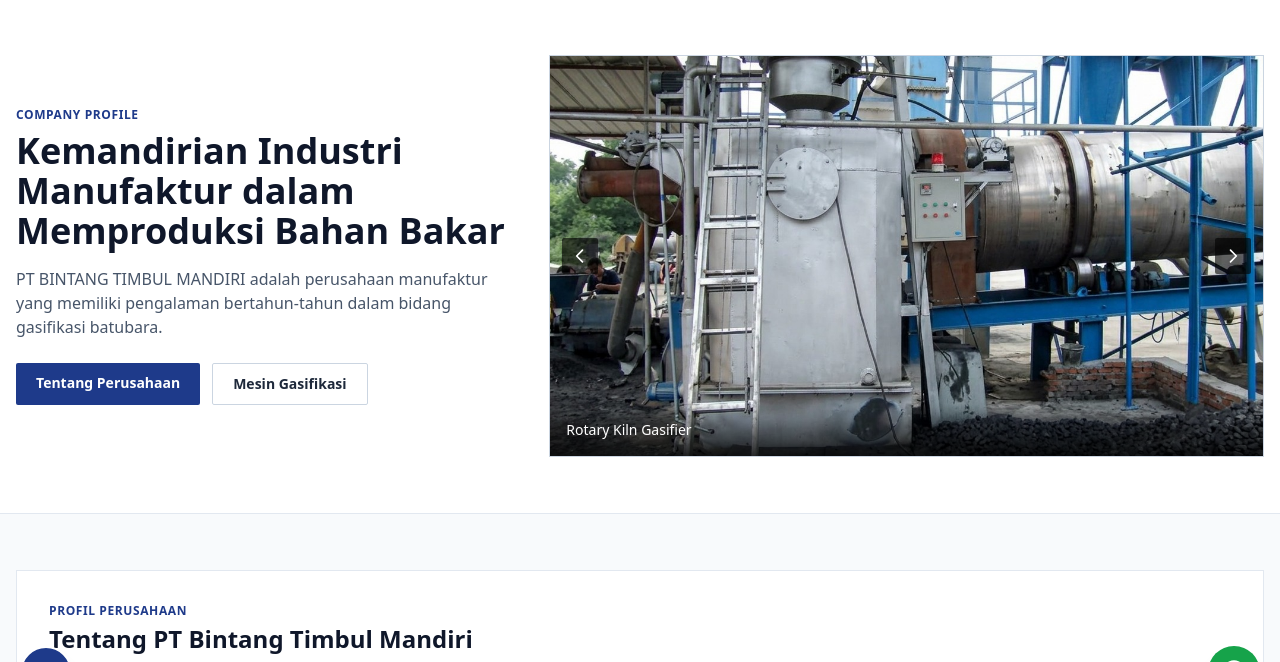
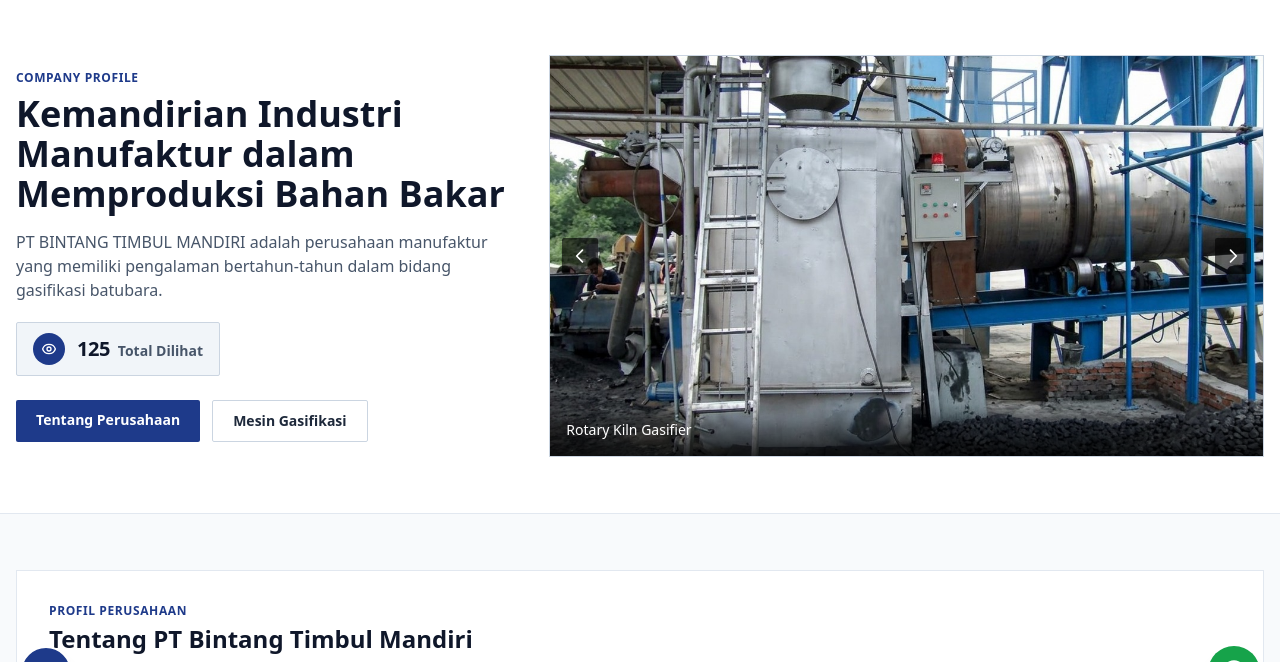
Before and after one commit to Detroit01/bintangtimurmandiri, a plain HTML site: page index.html in a window 1280 px wide. Shown: the part 82-744 px from the top of the page. Drawn offline with nearby package versions, Linux system fonts and the light colour scheme; no server answers.

Commit message:
total views tamaahan + api counter gratis buat counter

```diff
--- a/index.html
+++ b/index.html
@@ -6,7 +6,7 @@
     <!-- Security Meta Tags -->
     <meta http-equiv="X-Content-Type-Options" content="nosniff">
     <meta name="referrer" content="strict-origin-when-cross-origin">
-    <meta http-equiv="Content-Security-Policy" content="default-src 'self'; script-src 'self' 'unsafe-inline' https://cdn.tailwindcss.com; style-src 'self' 'unsafe-inline'; img-src 'self' data: https://placehold.co; media-src 'self'; connect-src 'none'; frame-ancestors 'none';">
+    <meta http-equiv="Content-Security-Policy" content="default-src 'self'; script-src 'self' 'unsafe-inline' https://cdn.tailwindcss.com; style-src 'self' 'unsafe-inline'; img-src 'self' data: https://placehold.co; media-src 'self'; connect-src 'self' https://api.counterapi.dev; frame-ancestors 'none';">
 
     <title>PT BINTANG TIMBUL MANDIRI | GASIFIKASI BATUBARA</title>
     <script src="https://cdn.tailwindcss.com"></script>
@@ -56,9 +56,24 @@
                 <h1 data-i18n="hero_title" class="text-3xl sm:text-4xl font-extrabold text-slate-900 leading-tight mb-4">
                     Kemandirian Industri Manufaktur dalam Memproduksi Bahan Bakar
                 </h1>
-                <p data-i18n="hero_desc" class="text-slate-600 text-sm sm:text-base leading-relaxed mb-6">
+                <p data-i18n="hero_desc" class="text-slate-600 text-sm sm:text-base leading-relaxed mb-5">
                     PT BINTANG TIMBUL MANDIRI adalah perusahaan manufaktur yang memiliki pengalaman bertahun-tahun dalam bidang gasifikasi batubara.
                 </p>
+
+                <!-- Kotak Statistik Total Views (API Counter Gratis) -->
+                <div class="inline-flex items-center gap-3 bg-slate-100 border border-slate-300 px-4 py-2.5 rounded-sm mb-6">
+                    <div class="w-8 h-8 rounded-full bg-blue-900 text-white flex items-center justify-center shrink-0">
+                        <svg class="w-4 h-4" fill="none" stroke="currentColor" stroke-width="2" viewBox="0 0 24 24" aria-hidden="true">
+                            <path stroke-linecap="round" stroke-linejoin="round" d="M15 12a3 3 0 11-6 0 3 3 0 016 0z"></path>
+                            <path stroke-linecap="round" stroke-linejoin="round" d="M2.458 12C3.732 7.943 7.523 5 12 5c4.478 0 8.268 2.943 9.542 7-1.274 4.057-5.064 7-9.542 7-4.477 0-8.268-2.943-9.542-7z"></path>
+                        </svg>
+                    </div>
+                    <div class="flex items-baseline gap-2">
+                        <span id="view-counter" class="text-lg sm:text-xl font-extrabold text-slate-900 tracking-tight">...</span>
+                        <span data-i18n="hero_views" class="text-xs sm:text-sm font-semibold text-slate-600">Total Dilihat</span>
+                    </div>
+                </div>
+
                 <div class="flex flex-wrap gap-3">
                     <a href="#profil" data-i18n="hero_btn1" class="bg-blue-900 text-white font-semibold px-5 py-2.5 rounded-sm hover:bg-blue-800 transition text-sm">
                         Tentang Perusahaan
@@ -382,7 +397,7 @@
         </svg>
     </a>
 
-    <!-- Script Slideshow, Product Slider, Email & Bahasa (ID / EN) -->
+    <!-- Script Slideshow, Product Slider, Email, API Counter & Bahasa (ID / EN) -->
     <script>
         document.addEventListener('DOMContentLoaded', () => {
             // 1. Hero Slideshow
@@ -444,7 +459,40 @@
                 emailLink.href = `mailto:${emailUser}@${emailDomain}`;
             }
 
-            // 4. Bilingual Dictionary (ID / EN)
+            // 4. API Counter Gratis (CounterAPI v1)
+            const viewCounterEl = document.getElementById('view-counter');
+            if (viewCounterEl) {
+                const namespace = 'pt-bintang-timbul-mandiri';
+                const counterKey = 'company-profile-views';
+                const sessionFlag = 'btm_session_counted';
+                const hasCounted = sessionStorage.getItem(sessionFlag);
+
+                // Jika sesi baru gunakan /up (tambah 1), jika refresh cukup baca angka terakhir
+                const endpoint = hasCounted
+                    ? `https://api.counterapi.dev/v1/${namespace}/${counterKey}`
+                    : `https://api.counterapi.dev/v1/${namespace}/${counterKey}/up`;
+
+                fetch(endpoint)
+                    .then(res => {
+                        if (!res.ok) throw new Error('Counter API error');
+                        return res.json();
+                    })
+                    .then(data => {
+                        const count = typeof data.count === 'number' ? data.count : 125;
+                        viewCounterEl.textContent = count.toLocaleString('en-US');
+                        localStorage.setItem('btm_last_views', count);
+                        if (!hasCounted) {
+                            sessionStorage.setItem(sessionFlag, 'true');
+                        }
+                    })
+                    .catch(() => {
+                        // Fallback jika offline
+                        const cached = parseInt(localStorage.getItem('btm_last_views') || '125', 10);
+                        viewCounterEl.textContent = cached.toLocaleString('en-US');
+                    });
+            }
+
+            // 5. Bilingual Dictionary (ID / EN)
             const translations = {
                 id: {
                     page_title: "PT BINTANG TIMBUL MANDIRI | GASIFIKASI BATUBARA",
@@ -457,6 +505,7 @@
                     hero_badge: "Company Profile",
                     hero_title: "Kemandirian Industri Manufaktur dalam Memproduksi Bahan Bakar",
                     hero_desc: "PT BINTANG TIMBUL MANDIRI adalah perusahaan manufaktur yang memiliki pengalaman bertahun-tahun dalam bidang gasifikasi batubara.",
+                    hero_views: "Total Dilihat",
                     hero_btn1: "Tentang Perusahaan",
                     hero_btn2: "Mesin Gasifikasi",
                     prof_badge: "Profil Perusahaan",
@@ -507,6 +556,7 @@
                     hero_badge: "Company Profile",
                     hero_title: "Coal Gasification Machine for Industrial Fuel Independence",
                     hero_desc: "PT BINTANG TIMBUL MANDIRI is a manufacturing company with years of experience in coal gasification.",
+                    hero_views: "Total Views",
                     hero_btn1: "About Company",
                     hero_btn2: "Coal Gasifier",
                     prof_badge: "Company Profile",
```
